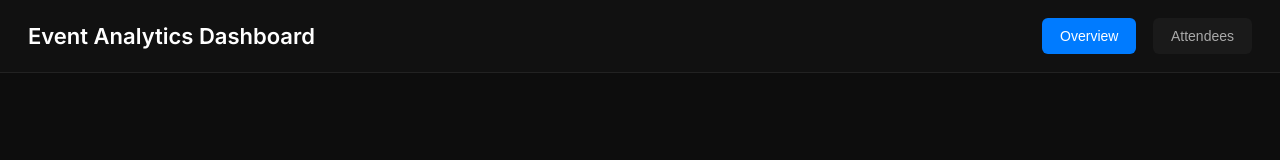
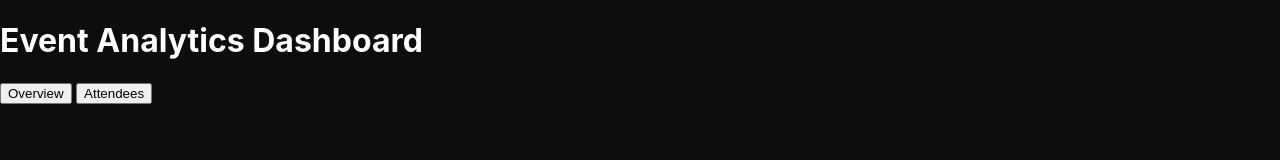
Before and after one commit to ashish2052/event-dashboard, a plain HTML site: page index.html in a window 1280 px wide. Drawn offline with Linux system fonts and the light colour scheme.

Commit message:
index.html

```diff
--- a/index.html
+++ b/index.html
@@ -1,46 +1,28 @@
 <!DOCTYPE html>
 <html lang="en">
 <head>
-    <meta charset="UTF-8" />
-    <meta name="viewport" content="width=device-width, initial-scale=1.0" />
+    <meta charset="UTF-8">
+    <meta name="viewport" content="width=device-width, initial-scale=1.0">
     <title>Event Analytics Dashboard</title>
 
-    <!-- Stylesheet -->
-    <link rel="stylesheet" href="styles.css" />
+    <link rel="stylesheet" href="styles.css">
+</head>
+<body>
 
-    <!-- Google Font -->
-    <link href="https://fonts.googleapis.com/css2?family=Inter:wght@300;400;600;700&display=swap" rel="stylesheet">
-</head>
+    <!-- Navigation -->
+    <header class="header">
+        <h1>Event Analytics Dashboard</h1>
+        <nav class="nav">
+            <button class="nav-btn active" data-page="overview">Overview</button>
+            <button class="nav-btn" data-page="attendees">Attendees</button>
+        </nav>
+    </header>
 
-<body>
-    <div class="navbar">
-        <div class="nav-title">Event Analytics Dashboard</div>
-        <div class="nav-links">
-            <button class="tab-btn active" data-tab="overview">Overview</button>
-            <button class="tab-btn" data-tab="attendees">Attendees</button>
-        </div>
-    </div>
+    <!-- Main Content Area -->
+    <main id="content">
+        <!-- script.js will insert cards.html here -->
+    </main>
 
-    <div class="content">
-
-        <!-- ERROR BOX -->
-        <div id="errorBox" class="error-box hidden">
-            Error fetching data: Failed to fetch
-        </div>
-
-        <!-- OVERVIEW SECTION -->
-        <section id="overview" class="tab-section active">
-            <div id="cardsContainer"></div>
-        </section>
-
-        <!-- ATTENDEES SECTION -->
-        <section id="attendees" class="tab-section">
-            <div id="attendeesTableContainer"></div>
-        </section>
-
-    </div>
-
-    <!-- JS -->
     <script src="script.js"></script>
 </body>
 </html>
```
